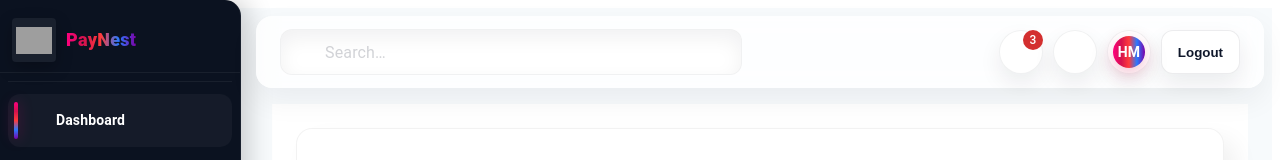
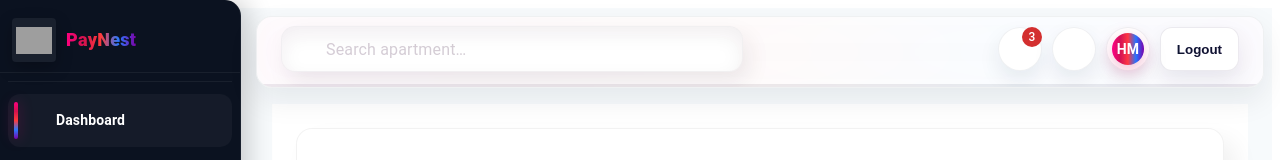
Before and after one commit to Clive-MM/NyumbaSmart, a React (Create React App) app in the folder frontend/: page /dashboard in a window 1280 px wide. Shown: the top 160 px of the page. Built offline with nearby package versions, Linux system fonts and the light colour scheme; no server answers; grey boxes are pictures that could not be loaded; some icons are missing.

Commit message:
DYNAMIC SEARCH BAR

```diff
--- a/frontend/src/components/dashboard/Header.jsx
+++ b/frontend/src/components/dashboard/Header.jsx
@@ -1,10 +1,11 @@
 // src/components/Header.jsx
-import React, { useState } from "react";
+import React, { useEffect, useState } from "react";
 import {
     AppBar, Toolbar, Box, IconButton, Badge, Avatar,
-    InputBase, useMediaQuery
+    InputBase, useMediaQuery, ToggleButton, ToggleButtonGroup
 } from "@mui/material";
 import { styled } from "@mui/material/styles";
+import { keyframes } from "@emotion/react";
 import SearchIcon from "@mui/icons-material/Search";
 import NotificationsIcon from "@mui/icons-material/Notifications";
 import SettingsIcon from "@mui/icons-material/Settings";
@@ -23,37 +24,117 @@ const brandGradient =
 /* ---------- Layout constants (exported) ---------- */
 export const HEADER_HEIGHT = 72;
 export const HEADER_TOP = 16;
-/** horizontal gutter so the header doesn't touch the sidebar or the right edge */
 export const HEADER_SIDE_GAP = 16;
 
-/* ---------- Styled parts ---------- */
+/* ---------- Animations ---------- */
+const glareSweep = keyframes`
+  0%   { transform: translateX(-120%) rotate(18deg); opacity: .0; }
+  10%  { opacity: .25; }
+  50%  { opacity: .28; }
+  90%  { opacity: .10; }
+  100% { transform: translateX(120%) rotate(18deg); opacity: .0; }
+`;
 
-/** Glassy, rounded header that starts after the sidebar + a small gutter */
+/* ---------- Styled ---------- */
 const GlassBar = styled(AppBar, {
-    shouldForwardProp: (prop) => prop !== "sidebarwidth",
-})(({ sidebarwidth, theme }) => ({
+    shouldForwardProp: (p) => !["sidebarwidth", "collapsed", "hidden"].includes(p),
+})(({ sidebarwidth, collapsed, hidden, theme }) => ({
     position: "fixed",
     top: HEADER_TOP,
-    left: sidebarwidth + HEADER_SIDE_GAP,                        // pull away from sidebar
-    width: `calc(100% - ${sidebarwidth}px - ${HEADER_SIDE_GAP * 2}px)`, // gap on both sides
-    height: HEADER_HEIGHT,
-    background: "rgba(255,255,255,0.8)",
+    left: sidebarwidth + HEADER_SIDE_GAP,
+    width: `calc(100% - ${sidebarwidth}px - ${HEADER_SIDE_GAP * 2}px)`,
+    height: collapsed ? 56 : HEADER_HEIGHT,
+    background: "rgba(255,255,255,0.85)",
     color: "#0F172A",
     backdropFilter: "saturate(120%) blur(10px)",
-    boxShadow: "0 12px 30px rgba(17,24,39,0.06)",
+    border: "1px solid rgba(15,23,42,0.06)",
     borderRadius: 16,
-    justifyContent: "center",
+    boxShadow: collapsed
+        ? "0 10px 24px rgba(17,24,39,0.06)"
+        : "0 12px 30px rgba(17,24,39,0.08)",
     zIndex: theme.zIndex.appBar + 1,
+    overflow: "hidden",
+    transition:
+        "height .25s ease, transform .28s ease, width .2s ease, left .2s ease, box-shadow .2s ease",
+    transform: hidden ? `translate3d(0,-${HEADER_HEIGHT + HEADER_TOP + 12}px,0)` : "translateZ(0)",
+
+    // animated glare
+    "&::before": {
+        content: '""',
+        position: "absolute",
+        top: -40,
+        bottom: -40,
+        left: 0,
+        width: "40%",
+        background:
+            "linear-gradient( to right, rgba(255,255,255,0.00), rgba(255,255,255,0.45), rgba(255,255,255,0.00) )",
+        transform: "translateX(-120%) rotate(18deg)",
+        animation: `${glareSweep} 4.8s ease-in-out infinite`,
+        pointerEvents: "none",
+        mixBlendMode: "screen",
+    },
+
+    // subtle brand aura
+    "&::after": {
+        content: '""',
+        position: "absolute",
+        inset: -10,
+        borderRadius: 16,
+        background: brandGradient,
+        filter: "blur(20px)",
+        opacity: 0.18,
+        pointerEvents: "none",
+        mixBlendMode: "soft-light",
+        transition: "opacity .25s ease",
+    },
+    "&:hover::after": { opacity: 0.33 },
 }));
+
+const ProgressRail = styled("div")({
+    position: "absolute",
+    left: 0,
+    right: 0,
+    bottom: 0,
+    height: 3,
+    background: "rgba(15,23,42,0.08)",
+});
+const ProgressBar = styled("div")({
+    height: "100%",
+    background: brandGradient,
+    transition: "width .15s linear",
+});
 
 const SearchWrap = styled("div")(({ theme }) => ({
     position: "relative",
-    borderRadius: 12,
+    borderRadius: 14,
     background: "#fff",
     border: "1px solid rgba(15,23,42,0.06)",
-    boxShadow: "inset 0 8px 20px rgba(15,23,42,0.06)",
+    boxShadow:
+        "6px 10px 22px rgba(15,23,42,0.08), inset 0 8px 20px rgba(15,23,42,0.06)",
+    transition:
+        "box-shadow .2s ease, border-color .2s ease, transform .15s ease",
     width: "min(460px, 48vw)",
-    [theme.breakpoints.down("sm")]: { width: "60vw" },
+    [theme.breakpoints.down("sm")]: { width: "58vw" },
+
+    // brand glow on hover/focus
+    "&::after": {
+        content: '""',
+        position: "absolute",
+        inset: -6,
+        borderRadius: 18,
+        background: brandGradient,
+        filter: "blur(14px)",
+        opacity: 0,
+        pointerEvents: "none",
+        transition: "opacity .25s ease",
+    },
+    "&:hover::after, &:focus-within::after": { opacity: 0.55 },
+    "&:focus-within": {
+        borderColor: "rgba(41,121,255,0.35)",
+        boxShadow:
+            "8px 14px 26px rgba(15,23,42,0.12), 0 0 0 2px rgba(41,121,255,.12) inset",
+        transform: "translateY(-1px)",
+    },
 }));
 
 const SearchIconWrap = styled("div")({
@@ -75,20 +156,32 @@ const SearchInput = styled(InputBase)(({ theme }) => ({
     "& .MuiInputBase-input::placeholder": { color: "rgba(15,23,42,.45)" },
 }));
 
-/** Round glass icon button */
 const GlassIcon = styled(IconButton)({
+    position: "relative",
     background: "#fff",
     border: "1px solid rgba(15,23,42,0.06)",
     boxShadow: "0 10px 22px rgba(15,23,42,0.08)",
     width: 44,
     height: 44,
+    transition: "box-shadow .2s ease, transform .15s ease",
     "&:hover": {
-        boxShadow: "0 12px 28px rgba(15,23,42,0.12)",
-        filter: "brightness(1.02)",
+        transform: "translateY(-1px)",
+        boxShadow: "0 14px 28px rgba(15,23,42,0.12)",
     },
+    "&::after": {
+        content: '""',
+        position: "absolute",
+        inset: -4,
+        borderRadius: "50%",
+        background: brandGradient,
+        filter: "blur(10px)",
+        opacity: 0,
+        transition: "opacity .25s ease",
+        zIndex: -1,
+    },
+    "&:hover::after": { opacity: 0.45 },
 });
 
-/** Logout chip-style button */
 const LogoutChip = styled("button")({
     height: 44,
     padding: "0 16px",
@@ -99,38 +192,144 @@ const LogoutChip = styled("button")({
     fontWeight: 600,
     cursor: "pointer",
     boxShadow: "0 10px 22px rgba(15,23,42,0.08)",
-    transition: "transform .12s ease",
+    transition: "transform .12s ease, box-shadow .2s ease",
+    "&:hover": {
+        boxShadow:
+            "0 14px 28px rgba(15,23,42,0.12), 0 0 0 2px rgba(15,23,42,0.06) inset",
+    },
     "&:active": { transform: "scale(0.98)" },
 });
 
+/* --- Type selector (Apartment / Tenant / Unit) --- */
+const TypeGroup = styled(ToggleButtonGroup)(({ theme }) => ({
+    background: "#fff",
+    border: "1px solid rgba(15,23,42,0.06)",
+    borderRadius: 14,
+    height: 44,
+    overflow: "hidden",
+    boxShadow: "6px 10px 22px rgba(15,23,42,0.08)",
+    [theme.breakpoints.down("md")]: { display: "none" },
+}));
+
+const TypeBtn = styled(ToggleButton)({
+    textTransform: "none",
+    fontWeight: 700,
+    fontSize: 14,
+    padding: "0 14px",
+    color: "#0F172A",
+    border: 0,
+    "&.Mui-selected": {
+        color: "#fff",
+        background: brandGradient,
+    },
+    "&:not(.Mui-selected):hover": {
+        background: "rgba(15,23,42,0.03)",
+    },
+});
+
 /* ---------- Component ---------- */
-
 export default function Header({
     sidebarWidth = 240,
     onLogout = () => { },
     onOpenSettings = () => { },
+    onSearch = () => { },       // (query, type) => void  <-- optional integration
+    onTypeChange = () => { },   // (type) => void        <-- optional integration
 }) {
     const isSm = useMediaQuery("(max-width:900px)");
     const [q, setQ] = useState("");
+    const [type, setType] = useState("apartment");
+
+    // scroll-aware state
+    const [hidden, setHidden] = useState(false);
+    const [collapsed, setCollapsed] = useState(false);
+    const [progress, setProgress] = useState(0);
+
+    useEffect(() => {
+        let lastY = window.scrollY;
+        let expandTimer;
+
+        const onScroll = () => {
+            const y = window.scrollY;
+            const max = Math.max(
+                1,
+                document.documentElement.scrollHeight - window.innerHeight
+            );
+            setProgress(Math.min(100, (y / max) * 100));
+
+            // at very top: show & expand
+            if (y < 8) {
+                setHidden(false);
+                setCollapsed(false);
+            }
+
+            // scrolling down → hide
+            if (y > lastY + 6) setHidden(true);
+            // scrolling up → show (collapsed)
+            if (y < lastY - 6) {
+                setHidden(false);
+                setCollapsed(true);
+            }
+            lastY = y;
+
+            // auto-expand after user stops scrolling for a moment
+            clearTimeout(expandTimer);
+            expandTimer = setTimeout(() => {
+                if (!hidden) setCollapsed(false);
+            }, 900);
+        };
+
+        const onResize = () => onScroll();
+
+        window.addEventListener("scroll", onScroll, { passive: true });
+        window.addEventListener("resize", onResize);
+        onScroll(); // init
+
+        return () => {
+            window.removeEventListener("scroll", onScroll);
+            window.removeEventListener("resize", onResize);
+            clearTimeout(expandTimer);
+        };
+    }, [hidden]);
+
+    const handleSearchKey = (e) => {
+        if (e.key === "Enter") onSearch(q.trim(), type);
+    };
+    const handleType = (_e, v) => {
+        if (v) {
+            setType(v);
+            onTypeChange(v);
+        }
+    };
 
     return (
-        <GlassBar elevation={0} sidebarwidth={sidebarWidth}>
-            <Toolbar sx={{ minHeight: HEADER_HEIGHT, px: 2, gap: 2 }}>
-                {/* Search (left) */}
+        <GlassBar
+            elevation={0}
+            sidebarwidth={sidebarWidth}
+            collapsed={collapsed}
+            hidden={hidden}
+        >
+            <Toolbar sx={{ minHeight: collapsed ? 56 : HEADER_HEIGHT, px: 2, gap: 12 }}>
+                {/* Left: Search */}
+                <Box sx={{ display: "flex", alignItems: "center", gap: 1.25, flex: 1 }}>
                     <SearchWrap>
+                        <div style={{ position: "relative" }}>
                             <SearchIconWrap>
                                 <SearchIcon sx={{ color: BRAND.blue }} />
                             </SearchIconWrap>
                             <SearchInput
-                        placeholder="Search…"
+                                placeholder={`Search ${type}…`}
                                 value={q}
                                 onChange={(e) => setQ(e.target.value)}
+                                onKeyDown={handleSearchKey}
                             />
+                        </div>
                     </SearchWrap>
 
-                <Box sx={{ flexGrow: 1 }} />
+                    {/* Type selector */}
 
-                {/* Actions (right) */}
+                </Box>
+
+                {/* Right: Actions */}
                 <Box sx={{ display: "flex", alignItems: "center", gap: 1.25 }}>
                     <GlassIcon aria-label="notifications">
                         <Badge badgeContent={3} color="error">
@@ -160,6 +359,11 @@ export default function Header({
                     {!isSm && <LogoutChip onClick={onLogout}>Logout</LogoutChip>}
                 </Box>
             </Toolbar>
+
+            {/* Brand progress bar */}
+            <ProgressRail>
+                <ProgressBar style={{ width: `${progress}%` }} />
+            </ProgressRail>
         </GlassBar>
     );
 }
```
Lines whose indentation alone changed are shown as unchanged.
